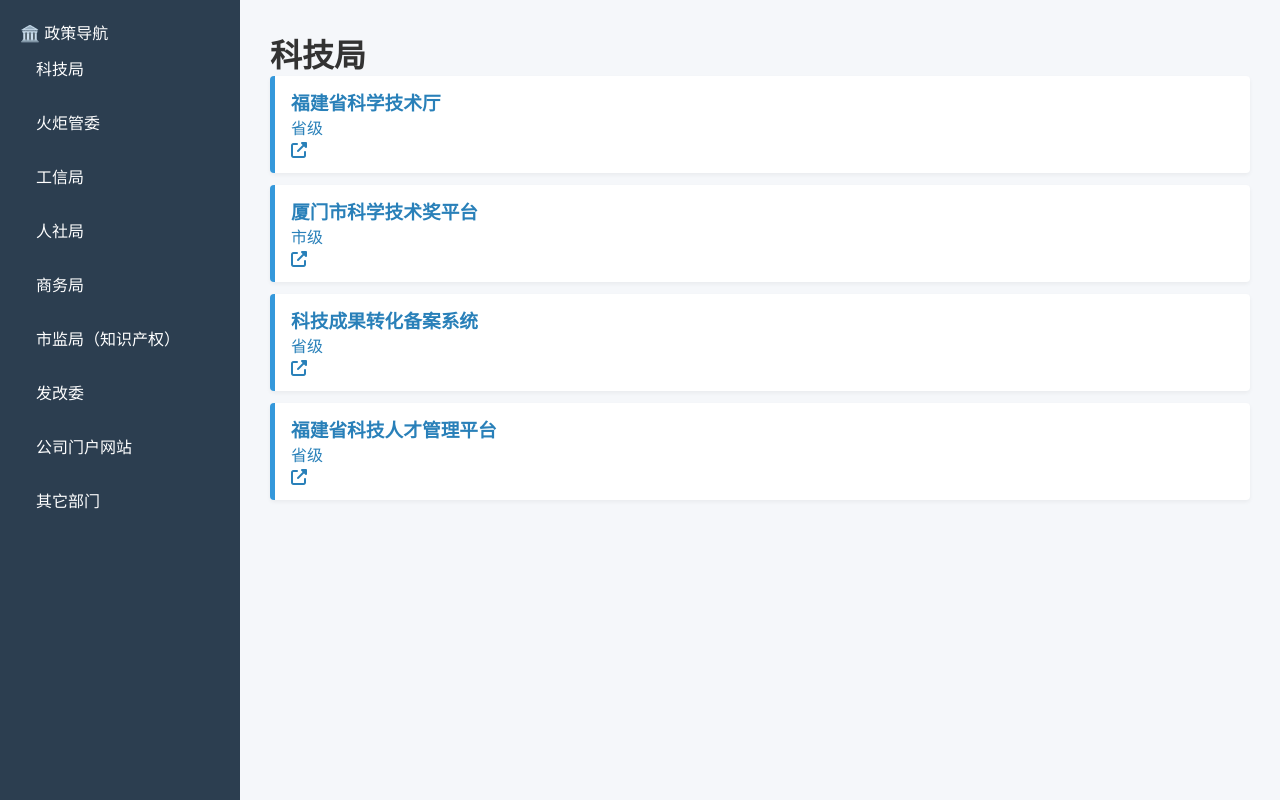
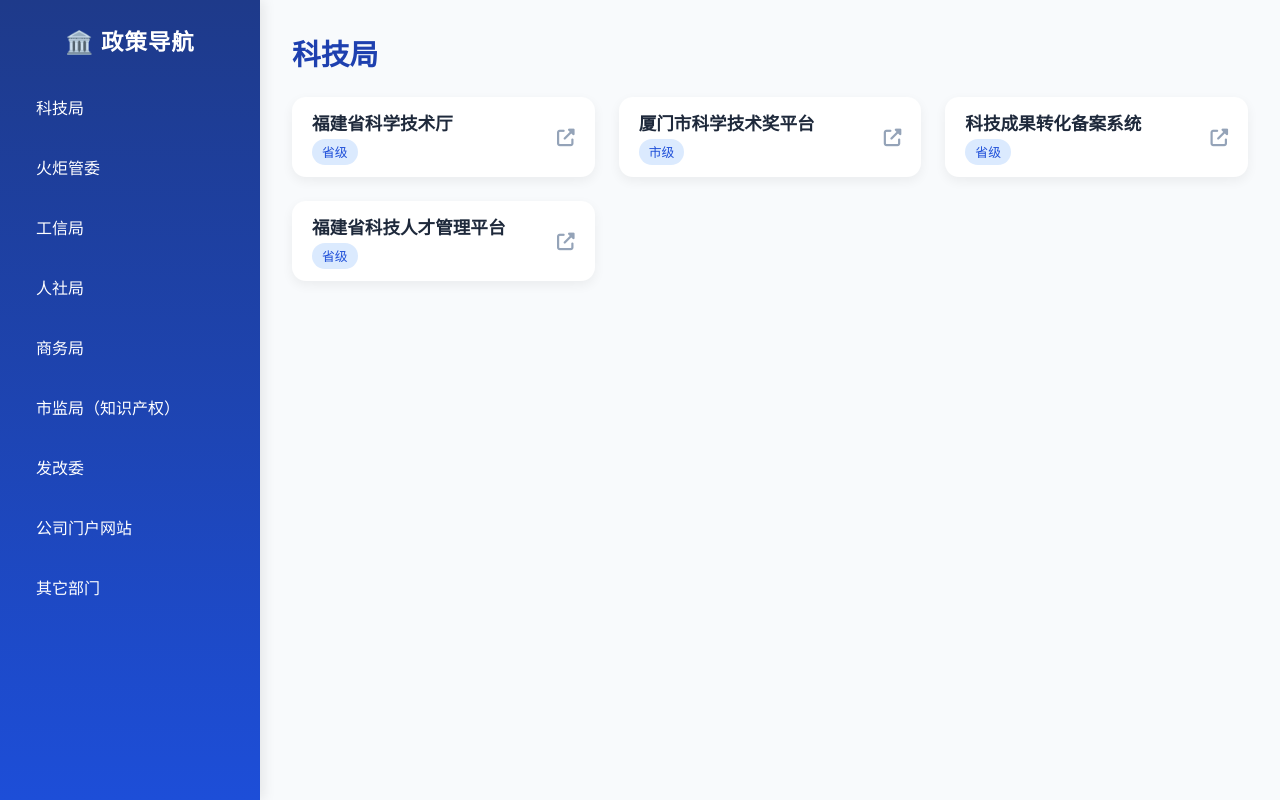
Before and after one commit to shenhai458/gov-project-nav, a plain HTML site: page index.html in a window 1280 px wide. Both pictures are taken after a click on the item "科技局". Drawn offline with Linux system fonts and the light colour scheme.

Commit message:
Update style.css

```diff
--- a/style.css
+++ b/style.css
@@ -1,70 +1,128 @@
+/* style.css - 美化版 */
 * {
   margin: 0;
   padding: 0;
   box-sizing: border-box;
 }
+
 body {
-  font-family: "Microsoft YaHei", "Segoe UI", sans-serif;
-  background: #f5f7fa;
-  color: #333;
+  font-family: 'Segoe UI', 'Microsoft YaHei', sans-serif;
+  background: #f8fafc;
+  color: #1e293b;
 }
+
 .container {
   display: flex;
   min-height: 100vh;
 }
+
+/* ——— 侧边栏 ——— */
 .sidebar {
-  width: 240px;
-  background: #2c3e50;
+  width: 260px;
+  background: linear-gradient(180deg, #1e3a8a, #1d4ed8);
   color: white;
-  padding: 20px;
+  padding: 24px 0;
+  overflow-y: auto;
+  box-shadow: 4px 0 12px rgba(0,0,0,0.08);
+}
+
+.logo {
+  text-align: center;
+  font-size: 1.4em;
+  font-weight: 700;
+  margin-bottom: 24px;
+  letter-spacing: 1px;
+}
+
+.sidebar ul {
+  list-style: none;
+  padding: 0 16px;
+}
+
+.sidebar li {
+  padding: 14px 20px;
+  cursor: pointer;
+  border-radius: 10px;
+  margin-bottom: 8px;
+  transition: all 0.25s ease;
+  font-weight: 500;
+}
+
+.sidebar li:hover {
+  background: rgba(255, 255, 255, 0.15);
+  transform: translateX(4px);
+}
+
+/* ——— 主内容区 ——— */
+.content {
+  flex: 1;
+  padding: 32px;
   overflow-y: auto;
 }
-.sidebar h2 {
-  margin-bottom: 20px;
-  font-size: 1.3em;
-  text-align: center;
+
+.content h1 {
+  font-size: 1.8em;
+  margin-bottom: 24px;
+  color: #1e40af;
+  font-weight: 600;
 }
-.sidebar ul {
-  list-style: none;
+
+.cards-grid {
+  display: grid;
+  grid-template-columns: repeat(auto-fill, minmax(300px, 1fr));
+  gap: 24px;
 }
-.sidebar li {
-  padding: 12px 16px;
-  cursor: pointer;
-  border-radius: 6px;
-  transition: background 0.2s, transform 0.1s;
+
+.card {
+  display: flex;
+  justify-content: space-between;
+  align-items: center;
+  padding: 20px;
+  background: white;
+  border-radius: 14px;
+  text-decoration: none;
+  color: #1e293b;
+  box-shadow: 0 4px 12px rgba(0,0,0,0.06);
+  transition: all 0.3s cubic-bezier(0.25, 0.8, 0.25, 1);
+  height: 80px;
+}
+
+.card:hover {
+  transform: translateY(-4px);
+  box-shadow: 0 8px 20px rgba(0,0,0,0.12);
+  border-left: 4px solid #3b82f6;
+}
+
+.card-body h3 {
+  font-size: 1.1em;
+  font-weight: 600;
   margin-bottom: 6px;
+  line-height: 1.3;
 }
-.sidebar li:hover {
-  background: #34495e;
-  transform: translateX(4px);
+
+.tag {
+  background: #dbeafe;
+  color: #1d4ed8;
+  font-size: 0.8em;
+  padding: 4px 10px;
+  border-radius: 20px;
+  font-weight: 500;
 }
-.content {
-  flex: 1;
-  padding: 30px;
-  overflow-y: auto;
+
+.card-icon {
+  color: #94a3b8;
+  font-size: 1.1em;
 }
-.content h2 {
-  margin-bottom: 20px;
-  color: #2c3e50;
-  font-size: 1.5em;
+
+.error {
+  padding: 20px;
+  background: #fee;
+  color: #c00;
+  border-radius: 8px;
+  margin-top: 20px;
 }
-.content a {
-  display: block;
-  padding: 12px 16px;
-  margin-bottom: 12px;
-  background: white;
-  border-left: 5px solid #3498db;
-  text-decoration: none;
-  color: #2980b9;
-  border-radius: 4px;
-  box-shadow: 0 2px 4px rgba(0,0,0,0.05);
-  transition: all 0.2s ease;
-}
-.content a:hover {
-  background: #ecf0f1;
-  transform: translateX(6px);
-  border-left-color: #2980b9;
-}
+
+/* ——— 响应式 ——— */
 @media (max-width: 768px) {
   .container {
     flex-direction: column;
@@ -72,5 +130,15 @@ body {
   .sidebar {
     width: 100%;
     height: auto;
+    padding: 16px 0;
+  }
+  .logo {
+    font-size: 1.2em;
+  }
+  .content {
+    padding: 20px 16px;
+  }
+  .cards-grid {
+    grid-template-columns: 1fr;
   }
 }
```
